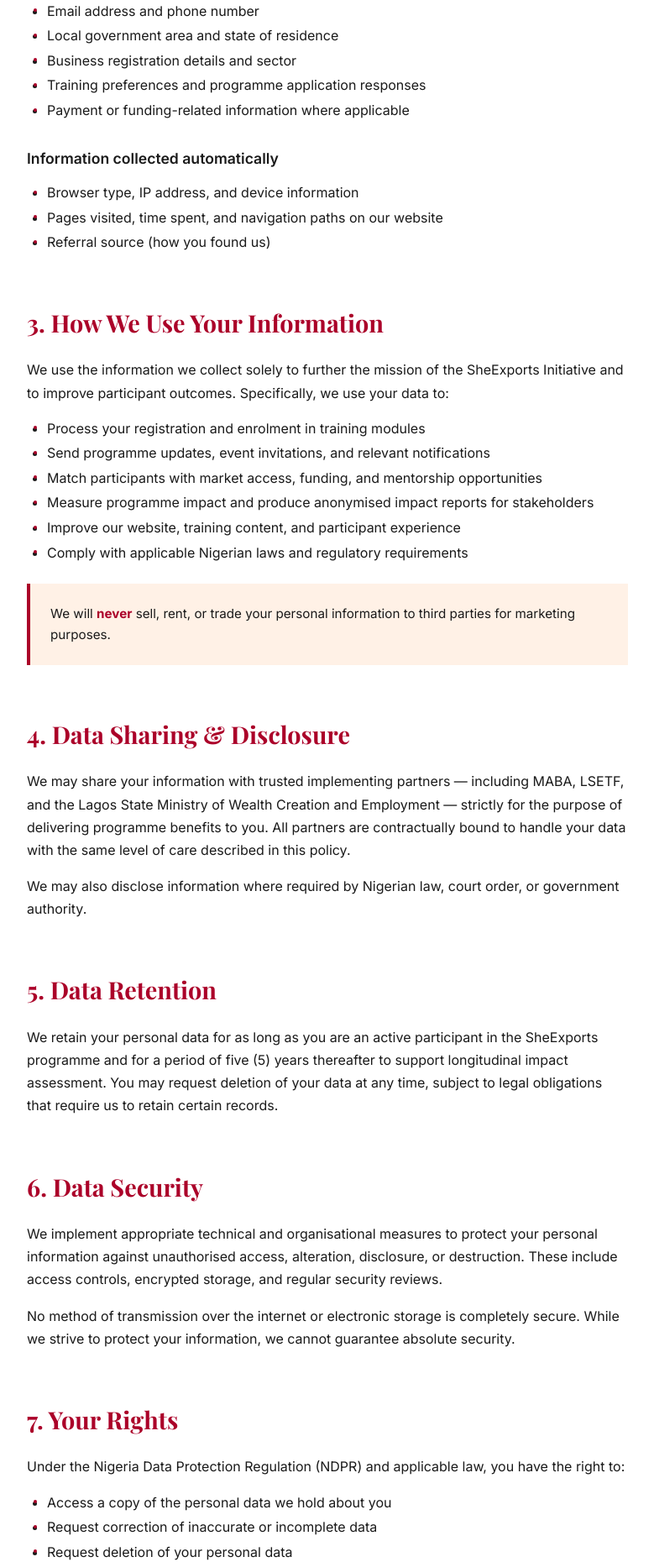
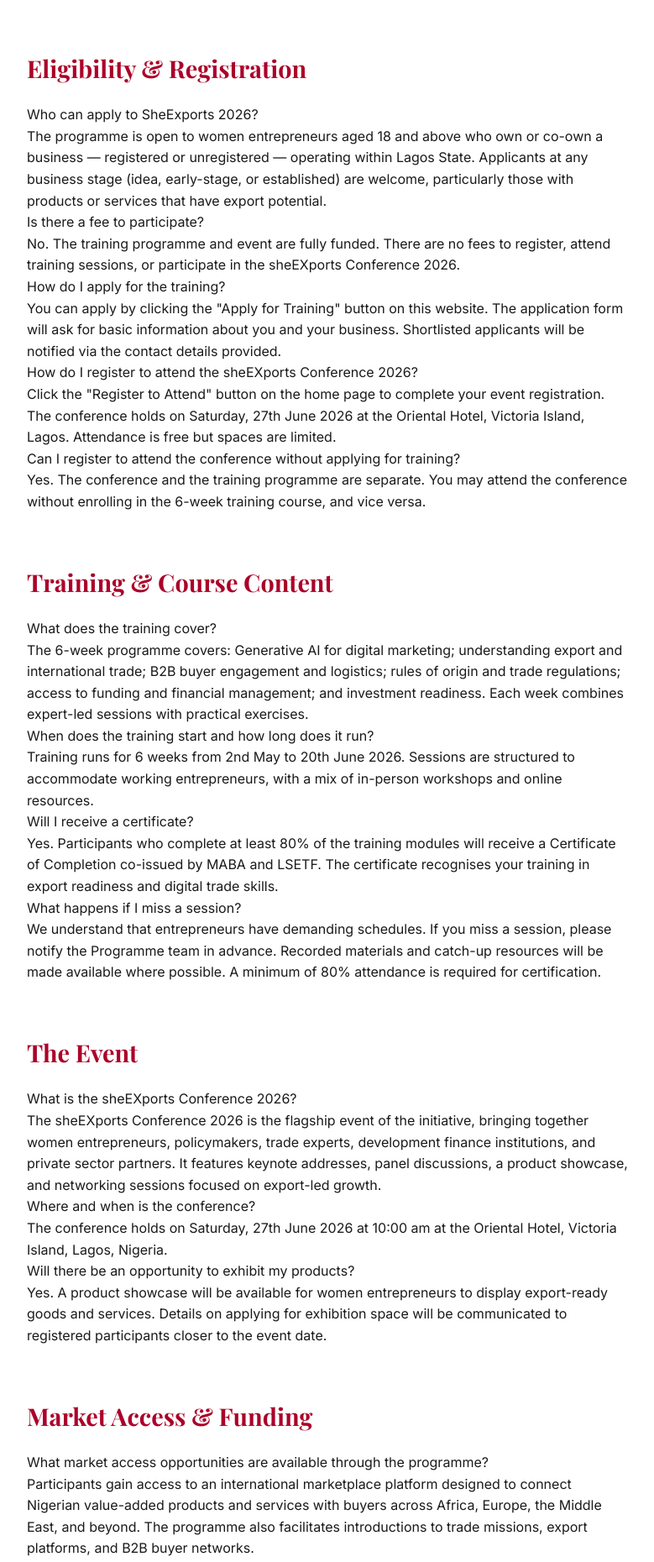
Before and after one commit to Lampnet-Technologies/sheexport-website, a Next.js app: page /faq in a window 1280 px wide. Shown: the part 820-2680 px from the top of the page at 84% size, without its empty margins (250-1029 px from the left). Built offline with nearby package versions, Linux system fonts and the light colour scheme; a web font is replaced by a local one.

Commit message:
Updates: Added pages for Navbar links. Adjusted partner grid responsiveness. Adjusted Navbar responsiveness for mobile view

```diff
--- a/app/faq/page.tsx
+++ b/app/faq/page.tsx
@@ -1,176 +1,167 @@
 /**
- * privacy-policy/page.tsx
+ * faq/page.tsx
  *
- * Privacy Policy page for SheExports 2026.
- * Route: /privacy-policy
+ * Frequently Asked Questions page for SheExports 2026.
+ * Route: /faq
  *
- * Uses LegalLayout for the shared header / hero / footer shell,
- * and LegalContent styles for all prose typography.
+ * Uses LegalLayout for the shared header / hero / footer shell
+ * and LegalContent styles for FAQ-specific typography
+ * (.faqItem, .question, .answer).
+ *
+ * Questions are grouped by topic, each group rendered as a
+ * .section block with a red Playfair Display heading.
  */
 
 import type { Metadata } from 'next';
 import LegalLayout from '@/components/LegalLayout/LegalLayout';
-import styles from '@/components/LegalLayout/LegalContent.module.css';
+import styles      from '@/components/LegalLayout/LegalContent.module.css';
 
 /* ── Page metadata ──────────────────────────────────────────── */
 export const metadata: Metadata = {
-    title: 'Privacy Policy | SheExports 2026',
-    description: 'How SheExports 2026 collects, uses, and protects your personal information.',
+  title: 'FAQ | SheExports 2026',
+  description:
+    'Answers to frequently asked questions about the SheExports 2026 Initiative — eligibility, training, events, and more.',
 };
 
+/* ── FAQ data: grouped by topic ─────────────────────────────── */
+const FAQ_GROUPS: {
+  topic: string;
+  items: { q: string; a: string }[];
+}[] = [
+  {
+    topic: 'About the Programme',
+    items: [
+      {
+        q: 'What is SheExports 2026?',
+        a: 'SheExports 2026 is a flagship initiative co-led by MABA (Made in Africa Brands Ambassador), the Lagos State Ministry of Wealth Creation and Employment, and LSETF. It is designed to empower 10,000 women entrepreneurs in Lagos State over five years (2026–2031) by equipping them with the technical skills, market access, and funding connections needed to grow export-ready businesses.',
+      },
+      {
+        q: 'Who is behind SheExports?',
+        a: 'The initiative is driven by MABA in collaboration with the Lagos State Ministry of Wealth Creation and Employment and the Lagos State Employment Trust Fund (LSETF). It is executed through a network of implementing partners spanning government agencies, development finance institutions, and private sector organisations.',
+      },
+      {
+        q: 'What are the key goals of the programme?',
+        a: 'The programme aims to (1) build export and digital trade skills among women-led businesses, (2) facilitate access to international markets for value-added Nigerian products, (3) connect participants with trade finance and funding opportunities, and (4) generate measurable economic impact over a 5-year period across Lagos State.',
+      },
+    ],
+  },
+  {
+    topic: 'Eligibility & Registration',
+    items: [
+      {
+        q: 'Who can apply to SheExports 2026?',
+        a: 'The programme is open to women entrepreneurs aged 18 and above who own or co-own a business — registered or unregistered — operating within Lagos State. Applicants at any business stage (idea, early-stage, or established) are welcome, particularly those with products or services that have export potential.',
+      },
+      {
+        q: 'Is there a fee to participate?',
+        a: 'No. The training programme and event are fully funded. There are no fees to register, attend training sessions, or participate in the sheEXports Conference 2026.',
+      },
+      {
+        q: 'How do I apply for the training?',
+        a: 'You can apply by clicking the "Apply for Training" button on this website. The application form will ask for basic information about you and your business. Shortlisted applicants will be notified via the contact details provided.',
+      },
+      {
+        q: 'How do I register to attend the sheEXports Conference 2026?',
+        a: 'Click the "Register to Attend" button on the home page to complete your event registration. The conference holds on Saturday, 27th June 2026 at the Oriental Hotel, Victoria Island, Lagos. Attendance is free but spaces are limited.',
+      },
+      {
+        q: 'Can I register to attend the conference without applying for training?',
+        a: 'Yes. The conference and the training programme are separate. You may attend the conference without enrolling in the 6-week training course, and vice versa.',
+      },
+    ],
+  },
+  {
+    topic: 'Training & Course Content',
+    items: [
+      {
+        q: 'What does the training cover?',
+        a: 'The 6-week programme covers: Generative AI for digital marketing; understanding export and international trade; B2B buyer engagement and logistics; rules of origin and trade regulations; access to funding and financial management; and investment readiness. Each week combines expert-led sessions with practical exercises.',
+      },
+      {
+        q: 'When does the training start and how long does it run?',
+        a: 'Training runs for 6 weeks from 2nd May to 20th June 2026. Sessions are structured to accommodate working entrepreneurs, with a mix of in-person workshops and online resources.',
+      },
+      {
+        q: 'Will I receive a certificate?',
+        a: 'Yes. Participants who complete at least 80% of the training modules will receive a Certificate of Completion co-issued by MABA and LSETF. The certificate recognises your training in export readiness and digital trade skills.',
+      },
+      {
+        q: 'What happens if I miss a session?',
+        a: 'We understand that entrepreneurs have demanding schedules. If you miss a session, please notify the Programme team in advance. Recorded materials and catch-up resources will be made available where possible. A minimum of 80% attendance is required for certification.',
+      },
+    ],
+  },
+  {
+    topic: 'The Event',
+    items: [
+      {
+        q: 'What is the sheEXports Conference 2026?',
+        a: 'The sheEXports Conference 2026 is the flagship event of the initiative, bringing together women entrepreneurs, policymakers, trade experts, development finance institutions, and private sector partners. It features keynote addresses, panel discussions, a product showcase, and networking sessions focused on export-led growth.',
+      },
+      {
+        q: 'Where and when is the conference?',
+        a: 'The conference holds on Saturday, 27th June 2026 at 10:00 am at the Oriental Hotel, Victoria Island, Lagos, Nigeria.',
+      },
+      {
+        q: 'Will there be an opportunity to exhibit my products?',
+        a: 'Yes. A product showcase will be available for women entrepreneurs to display export-ready goods and services. Details on applying for exhibition space will be communicated to registered participants closer to the event date.',
+      },
+    ],
+  },
+  {
+    topic: 'Market Access & Funding',
+    items: [
+      {
+        q: 'What market access opportunities are available through the programme?',
+        a: 'Participants gain access to an international marketplace platform designed to connect Nigerian value-added products and services with buyers across Africa, Europe, the Middle East, and beyond. The programme also facilitates introductions to trade missions, export platforms, and B2B buyer networks.',
+      },
+      {
+        q: 'What funding support can I access?',
+        a: 'The programme creates pathways to trade finance, working capital support, and grant opportunities through LSETF and partner development finance institutions. Funding access is competitive and subject to the eligibility criteria of individual funding programmes.',
+      },
+      {
+        q: 'Does the programme guarantee me a buyer or a loan?',
+        a: 'No. The programme facilitates connections and equips you with the skills to pursue these opportunities. However, securing a buyer contract, trade finance, or grant is subject to your business performance, the independent decisions of third-party partners, and applicable eligibility criteria.',
+      },
+    ],
+  },
+  {
+    topic: 'Partners & Sponsorship',
+    items: [
+      {
+        q: 'How can my organisation become an implementing partner?',
+        a: 'Organisations interested in becoming implementing partners — whether as technical assistance providers, market access platforms, or funding institutions — are encouraged to reach out via the "Become a Partner" form on this website. The Programme team will review your expression of interest and be in touch.',
+      },
+      {
+        q: 'How can my company sponsor SheExports 2026?',
+        a: 'Corporate sponsors play a vital role in expanding the programme\'s reach and impact. Sponsorship packages are available at different tiers, each with associated visibility and engagement benefits. Complete the "Become a Partner" form on this website and our team will share a detailed sponsorship prospectus.',
+      },
+    ],
+  },
+];
+
 /* ── Page component ─────────────────────────────────────────── */
-export default function PrivacyPolicyPage() {
-    return (
-        <LegalLayout title="Privacy Policy" lastUpdated="May 2026">
+export default function FaqPage() {
+  return (
+    <LegalLayout title="Frequently Asked Questions">
 
-            {/* ── 1. Introduction ── */}
-            <div className={styles.section}>
-                <h2 className={styles.sectionTitle}>1. Introduction</h2>
-                <p className={styles.body}>
-                    Welcome to the SheExports 2026 Initiative (&quot;we&quot;, &quot;us&quot;, or &quot;our&quot;). We are committed to
-                    protecting the personal information of every woman entrepreneur, partner, and stakeholder
-                    who engages with our programme. This Privacy Policy explains what data we collect, why
-                    we collect it, how we use it, and the rights you have over it.
-                </p>
-                <p className={styles.body}>
-                    By registering for the SheExports programme, attending our events, or using our website,
-                    you agree to the practices described in this policy.
-                </p>
+      {FAQ_GROUPS.map(({ topic, items }) => (
+        <div key={topic} className={styles.section}>
+
+          {/* Topic group heading — red Playfair Display */}
+          <h2 className={styles.sectionTitle}>{topic}</h2>
+
+          {/* Q&A items */}
+          {items.map(({ q, a }) => (
+            <div key={q} className={styles.faqItem}>
+              <p className={styles.question}>{q}</p>
+              <p className={styles.answer}>{a}</p>
             </div>
+          ))}
 
-            {/* ── 2. Information We Collect ── */}
-            <div className={styles.section}>
-                <h2 className={styles.sectionTitle}>2. Information We Collect</h2>
+        </div>
+      ))}
 
-                <h3 className={styles.subTitle}>Information you provide directly</h3>
-                <ul className={styles.list}>
-                    <li className={styles.listItem}>Full name and business name</li>
-                    <li className={styles.listItem}>Email address and phone number</li>
-                    <li className={styles.listItem}>Local government area and state of residence</li>
-                    <li className={styles.listItem}>Business registration details and sector</li>
-                    <li className={styles.listItem}>Training preferences and programme application responses</li>
-                    <li className={styles.listItem}>Payment or funding-related information where applicable</li>
-                </ul>
-
-                <h3 className={styles.subTitle}>Information collected automatically</h3>
-                <ul className={styles.list}>
-                    <li className={styles.listItem}>Browser type, IP address, and device information</li>
-                    <li className={styles.listItem}>Pages visited, time spent, and navigation paths on our website</li>
-                    <li className={styles.listItem}>Referral source (how you found us)</li>
-                </ul>
-            </div>
-
-            {/* ── 3. How We Use Your Information ── */}
-            <div className={styles.section}>
-                <h2 className={styles.sectionTitle}>3. How We Use Your Information</h2>
-                <p className={styles.body}>
-                    We use the information we collect solely to further the mission of the SheExports
-                    Initiative and to improve participant outcomes. Specifically, we use your data to:
-                </p>
-                <ul className={styles.list}>
-                    <li className={styles.listItem}>
-                        Process your registration and enrolment in training modules
-                    </li>
-                    <li className={styles.listItem}>
-                        Send programme updates, event invitations, and relevant notifications
-                    </li>
-                    <li className={styles.listItem}>
-                        Match participants with market access, funding, and mentorship opportunities
-                    </li>
-                    <li className={styles.listItem}>
-                        Measure programme impact and produce anonymised impact reports for stakeholders
-                    </li>
-                    <li className={styles.listItem}>
-                        Improve our website, training content, and participant experience
-                    </li>
-                    <li className={styles.listItem}>
-                        Comply with applicable Nigerian laws and regulatory requirements
-                    </li>
-                </ul>
-                <div className={styles.highlight}>
-                    We will <span className={styles.strong}>never</span> sell, rent, or trade your personal
-                    information to third parties for marketing purposes.
-                </div>
-            </div>
-
-            {/* ── 4. Data Sharing ── */}
-            <div className={styles.section}>
-                <h2 className={styles.sectionTitle}>4. Data Sharing &amp; Disclosure</h2>
-                <p className={styles.body}>
-                    We may share your information with trusted implementing partners — including MABA,
-                    LSETF, and the Lagos State Ministry of Wealth Creation and Employment — strictly for the
-                    purpose of delivering programme benefits to you. All partners are contractually bound to
-                    handle your data with the same level of care described in this policy.
-                </p>
-                <p className={styles.body}>
-                    We may also disclose information where required by Nigerian law, court order, or
-                    government authority.
-                </p>
-            </div>
-
-            {/* ── 5. Data Retention ── */}
-            <div className={styles.section}>
-                <h2 className={styles.sectionTitle}>5. Data Retention</h2>
-                <p className={styles.body}>
-                    We retain your personal data for as long as you are an active participant in the
-                    SheExports programme and for a period of five (5) years thereafter to support
-                    longitudinal impact assessment. You may request deletion of your data at any time,
-                    subject to legal obligations that require us to retain certain records.
-                </p>
-            </div>
-
-            {/* ── 6. Data Security ── */}
-            <div className={styles.section}>
-                <h2 className={styles.sectionTitle}>6. Data Security</h2>
-                <p className={styles.body}>
-                    We implement appropriate technical and organisational measures to protect your personal
-                    information against unauthorised access, alteration, disclosure, or destruction. These
-                    include access controls, encrypted storage, and regular security reviews.
-                </p>
-                <p className={styles.body}>
-                    No method of transmission over the internet or electronic storage is completely secure.
-                    While we strive to protect your information, we cannot guarantee absolute security.
-                </p>
-            </div>
-
-            {/* ── 7. Your Rights ── */}
-            <div className={styles.section}>
-                <h2 className={styles.sectionTitle}>7. Your Rights</h2>
-                <p className={styles.body}>
-                    Under the Nigeria Data Protection Regulation (NDPR) and applicable law, you have the
-                    right to:
-                </p>
-                <ul className={styles.list}>
-                    <li className={styles.listItem}>Access a copy of the personal data we hold about you</li>
-                    <li className={styles.listItem}>Request correction of inaccurate or incomplete data</li>
-                    <li className={styles.listItem}>Request deletion of your personal data</li>
-                    <li className={styles.listItem}>Object to or restrict certain types of processing</li>
-                    <li className={styles.listItem}>
-                        Withdraw consent at any time where processing is based on consent
-                    </li>
-                </ul>
-            </div>
-
-            {/* ── 8. Cookies ── */}
-            <div className={styles.section}>
-                <h2 className={styles.sectionTitle}>8. Cookies &amp; Tracking</h2>
-                <p className={styles.body}>
-                    Our website may use cookies and similar tracking technologies to enhance your browsing
-                    experience and gather analytical data. You can control cookie preferences through your
-                    browser settings. Disabling cookies may affect some website functionality.
-                </p>
-            </div>
-
-            {/* ── 9. Changes to This Policy ── */}
-            <div className={styles.section}>
-                <h2 className={styles.sectionTitle}>9. Changes to This Policy</h2>
-                <p className={styles.body}>
-                    We may update this Privacy Policy from time to time to reflect changes in our practices
-                    or applicable law. When we make material changes, we will update the &quot;Last updated&quot; date
-                    at the top of this page. We encourage you to review this policy periodically.
-                </p>
-            </div>
-
-        </LegalLayout>
-    );
+    </LegalLayout>
+  );
 }
--- a/app/privacy-policy/page.tsx
+++ b/app/privacy-policy/page.tsx
@@ -10,7 +10,7 @@
 
 import type { Metadata } from 'next';
 import LegalLayout from '@/components/LegalLayout/LegalLayout';
-import styles from '@/components/LegalLayout/LegalContent.module.css';
+import styles      from '@/components/LegalLayout/LegalContent.module.css';
 
 /* ── Page metadata ──────────────────────────────────────────── */
 export const metadata: Metadata = {
@@ -27,7 +27,7 @@
       <div className={styles.section}>
         <h2 className={styles.sectionTitle}>1. Introduction</h2>
         <p className={styles.body}>
-                    Welcome to the SheExports 2026 Initiative (&quot;we&quot;, &quot;us&quot;, or &quot;our&quot;). We are committed to
+          Welcome to the SheExports 2026 Initiative (&ldquo;we&rdquo;, &ldquo;us&rdquo;, or &ldquo;our&rdquo;). We are committed to
           protecting the personal information of every woman entrepreneur, partner, and stakeholder
           who engages with our programme. This Privacy Policy explains what data we collect, why
           we collect it, how we use it, and the rights you have over it.
```
Also changed, not shown: app/terms-of-service/page.tsx (+130 -93 lines), components/ImplementingPartners/ImplementingPartners.module.css (+28 -4 lines), components/Navbar/Navbar.module.css (+94 -1 lines), components/Navbar/Navbar.tsx (+43 -6 lines). Lines whose indentation alone changed are shown as unchanged.
